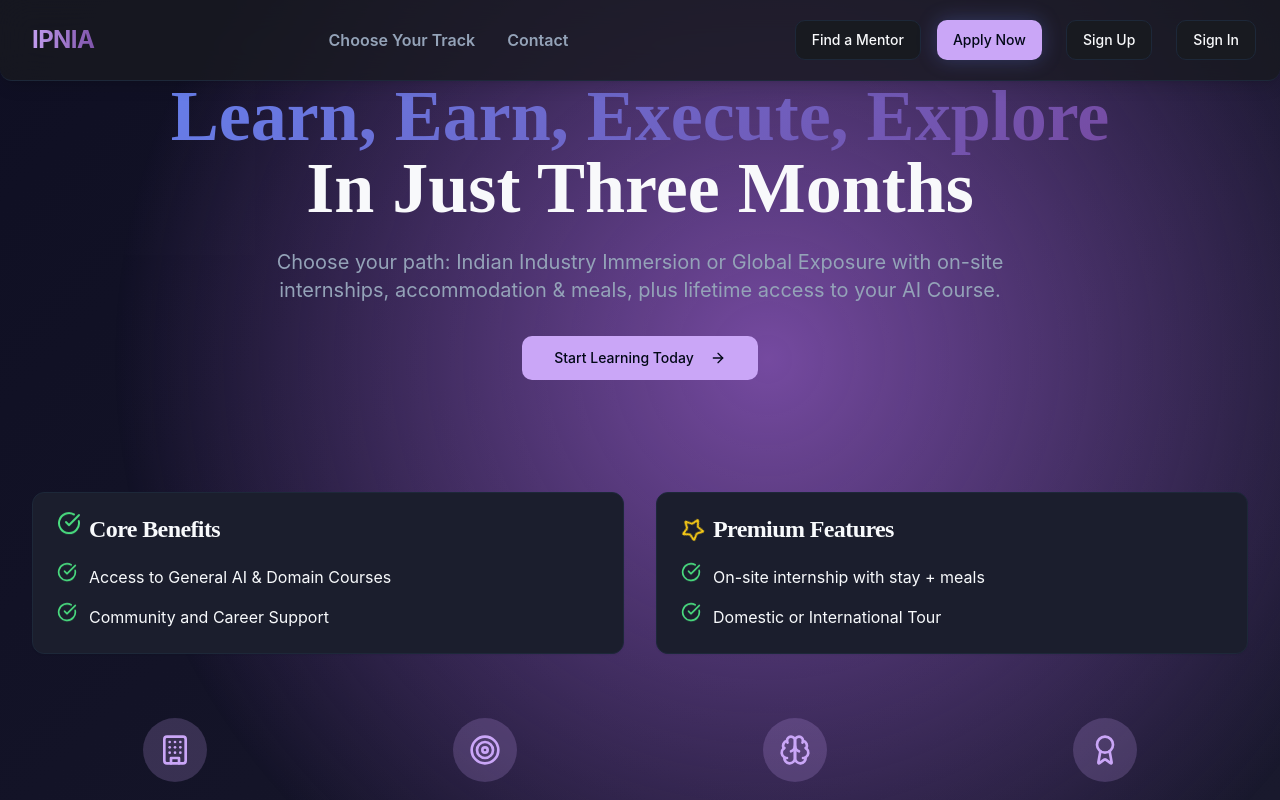
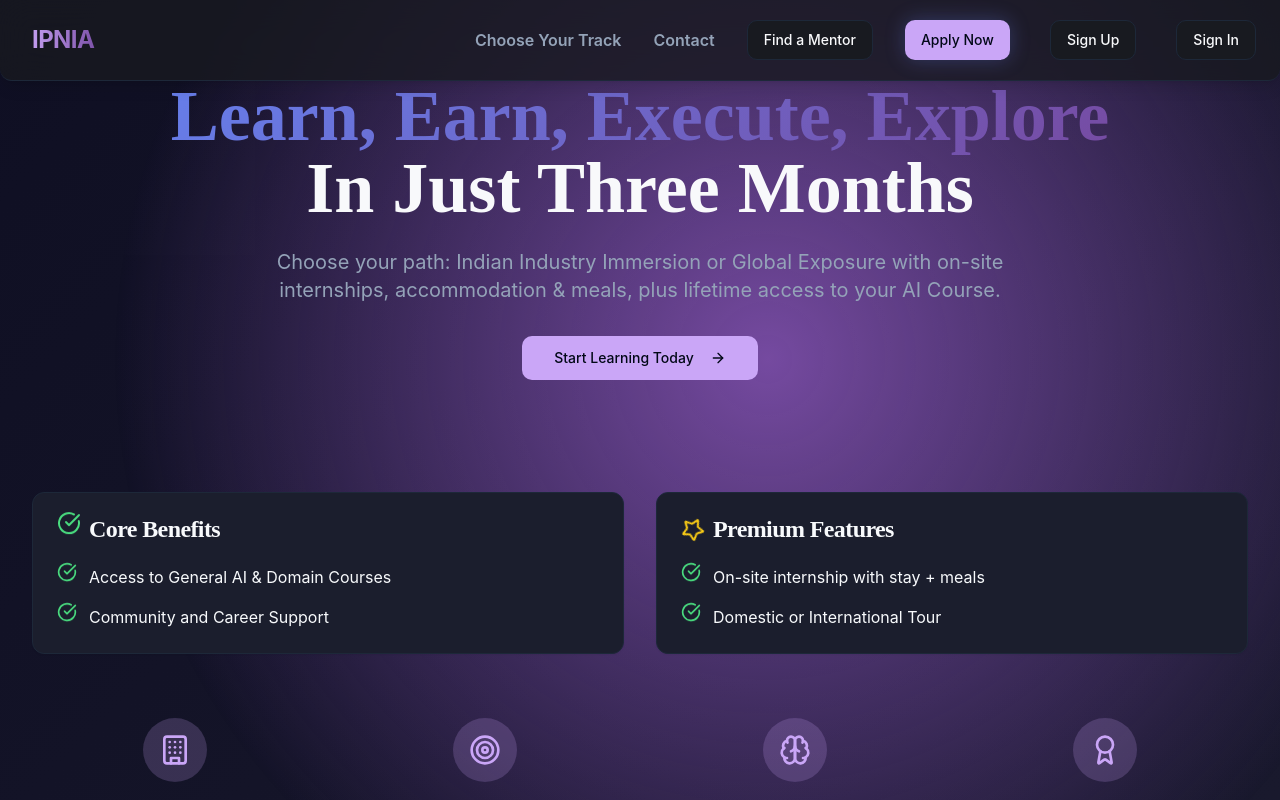
Before and after one commit to Harinee2501/ai-course-students-hub, a React (Vite) app: page / in a window 1280 px wide. Shown: the top 800 px of the page. Built offline with nearby package versions, Linux system fonts and the light colour scheme.

Commit message:
Fix navbar spacing: group links and buttons together, remove large gaps

```diff
--- a/src/pages/Index.tsx
+++ b/src/pages/Index.tsx
@@ -143,15 +143,11 @@ const Index = () => {
       <ProgressBar />
       {/* Navigation */}
       <nav className="fixed top-0 left-0 right-0 z-50 bg-background/80 backdrop-blur-lg border-b border-border shadow-lg rounded-b-xl px-6 py-2 m-0 w-full">
-        <div className="max-w-7xl mx-auto flex justify-between items-center h-16">
-          <div className="flex items-center space-x-4">
-            <div className="text-2xl font-bold bg-gradient-to-r from-primary to-accent-gradient2 bg-clip-text text-transparent tracking-tight rounded px-2 py-1">IPNIA</div>
-          </div>
-          <div className="hidden md:flex items-center space-x-8">
-            <a href="#courses" className="text-base font-semibold text-muted-foreground hover:text-primary transition-colors hover:underline underline-offset-4">Choose Your Track</a>
-            <a href="#contact" className="text-base font-semibold text-muted-foreground hover:text-primary transition-colors hover:underline underline-offset-4">Contact</a>
-          </div>
-          <div className="flex items-center space-x-4">
+        <div className="max-w-7xl mx-auto flex items-center justify-between h-16">
+          <div className="text-2xl font-bold bg-gradient-to-r from-primary to-accent-gradient2 bg-clip-text text-transparent tracking-tight rounded px-2 py-1">IPNIA</div>
+          <div className="flex-1 flex items-center justify-end gap-4 md:gap-8">
+            <a href="#courses" className="hidden md:inline text-base font-semibold text-muted-foreground hover:text-primary transition-colors hover:underline underline-offset-4">Choose Your Track</a>
+            <a href="#contact" className="hidden md:inline text-base font-semibold text-muted-foreground hover:text-primary transition-colors hover:underline underline-offset-4">Contact</a>
             <Button
               variant="outline"
               onClick={() => setShowMentorForm(true)}
```
